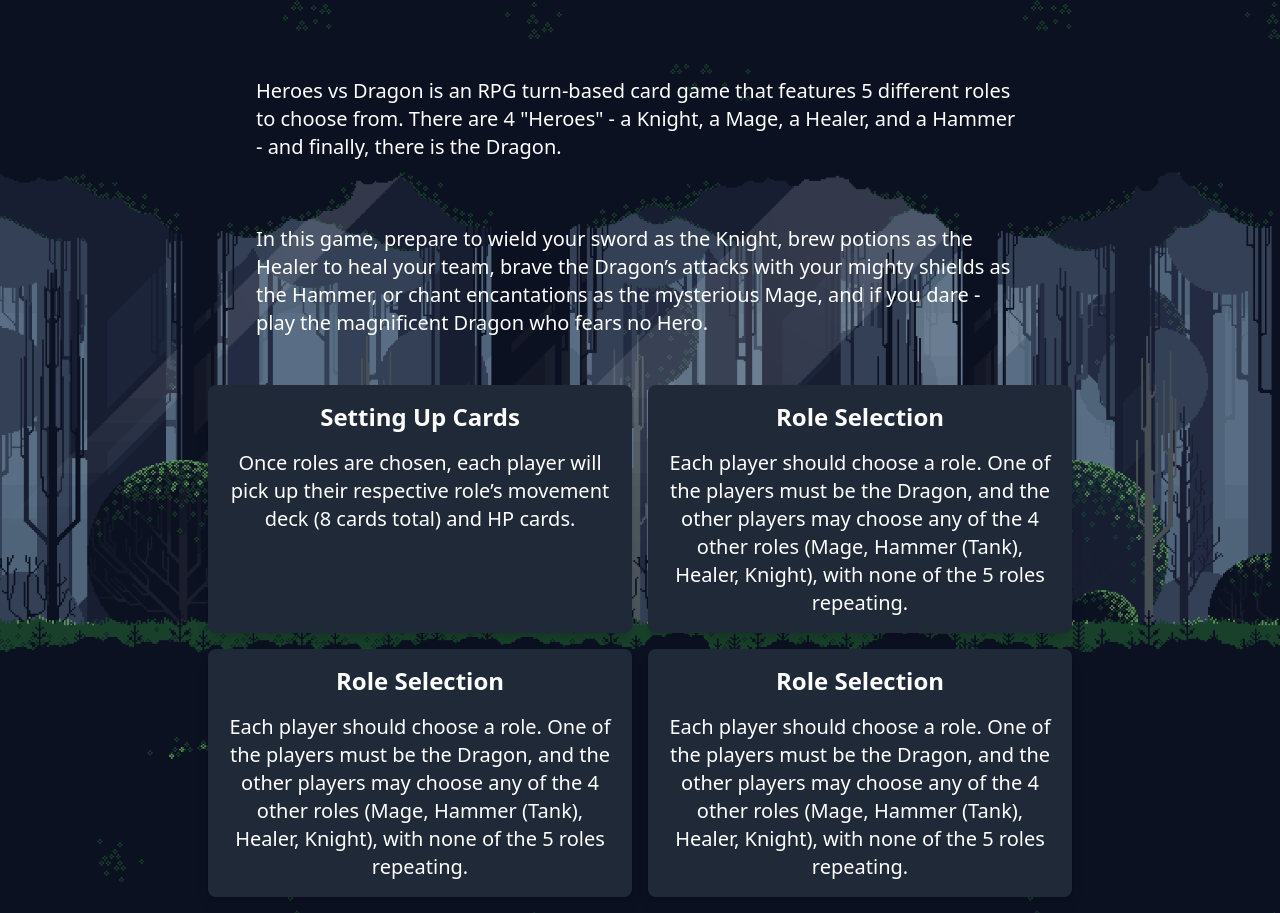
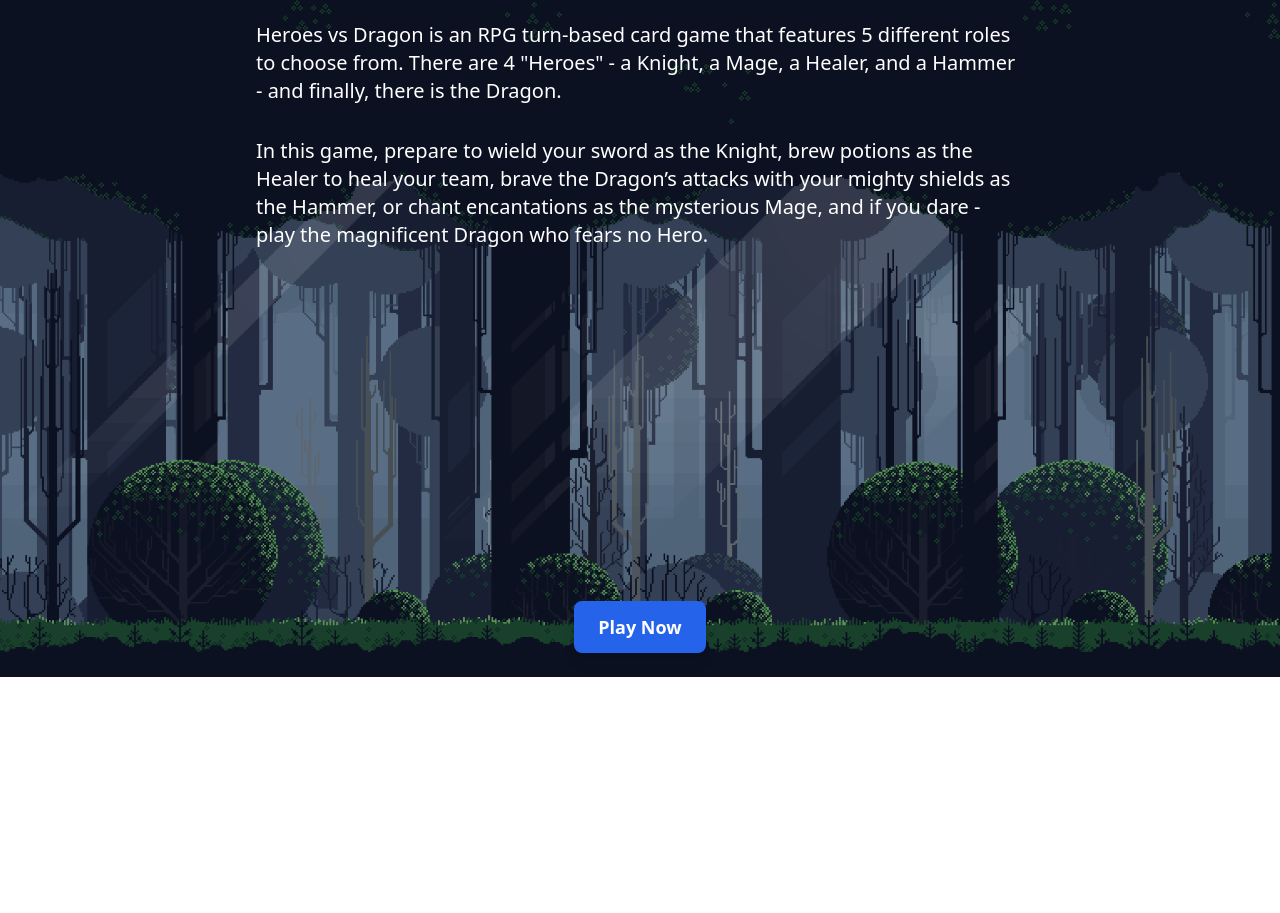
Before and after one commit to Chen-Prototypes/big-two, a Next.js app: page / in a window 1280 px wide. Shown: the part 123-1036 px from the top of the page. After the commit the page ends 800 px from the top, so only its background shows below. Built offline with nearby package versions, Linux system fonts and the light colour scheme.

Commit message:
Finish generic intro page with basic animation

```diff
--- a/src/app/page.tsx
+++ b/src/app/page.tsx
@@ -5,32 +5,9 @@ import { motion } from 'framer-motion';
 import './globals.css';
 import './Home.module.css';
 
-const instructions = [
-	{
-		step: 'Role Selection',
-		details:
-			'Each player should choose a role. One of the players must be the Dragon, and the other players may choose any of the 4 other roles (Mage, Hammer (Tank), Healer, Knight), with none of the 5 roles repeating.',
-	},
-	{
-		step: 'Setting Up Cards',
-		details:
-			'Once roles are chosen, each player will pick up their respective role’s movement deck (8 cards total) and HP cards.',
-	},
-	{
-		step: 'First Moves',
-		details:
-			'The Dragon makes the first move in each game. Then, each Hero will take a turn, placing one of their 3 movement cards to either attack the Dragon, defend in some manner, OR use their special ability.',
-	},
-	{
-		step: 'Rotation',
-		details:
-			'The game will continue, with all of the players taking a turn, until either the Dragon is defeated (Heroes win), or all Heroes are defeated (Dragon wins!).',
-	},
-];
-
 const Page: React.FC = () => {
 	return (
-		<div className="flex flex-col justify-start items-center h-screen text-center pt-8">
+		<div className="flex flex-col justify-start items-center h-screen text-center">
 			<motion.h1
 				initial={{ opacity: 0 }}
 				animate={{ opacity: 1 }}
@@ -42,8 +19,8 @@ const Page: React.FC = () => {
 			<motion.p
 				initial={{ opacity: 0 }}
 				animate={{ opacity: 1 }}
-				transition={{ duration: 1, delay: 2.3 }}
-				className="text-md md:text-lg lg:text-xl font-light text-white max-w-3xl mt-16 leading-relaxed text-left"
+				transition={{ duration: 1, delay: 2.5 }}
+				className="text-md md:text-lg lg:text-xl font-light text-white max-w-3xl mt-10 leading-relaxed text-left"
 			>
 				Heroes vs Dragon is an RPG turn-based card game that features 5
 				different roles to choose from. There are 4 "Heroes" - a Knight, a Mage,
@@ -52,8 +29,8 @@ const Page: React.FC = () => {
 			<motion.p
 				initial={{ opacity: 0 }}
 				animate={{ opacity: 1 }}
-				transition={{ duration: 1, delay: 3.3 }}
-				className="text-md md:text-lg lg:text-xl font-light text-white max-w-3xl mt-16 leading-relaxed text-left"
+				transition={{ duration: 1, delay: 4 }}
+				className="text-md md:text-lg lg:text-xl font-light text-white max-w-3xl mt-8 leading-relaxed text-left"
 			>
 				In this game, prepare to wield your sword as the Knight, brew potions as
 				the Healer to heal your team, brave the Dragon’s attacks with your
@@ -64,7 +41,7 @@ const Page: React.FC = () => {
 				<motion.div
 					initial={{ opacity: 0, y: 50 }}
 					animate={{ opacity: 1, y: 0 }}
-					transition={{ duration: 1, delay: 2 }}
+					transition={{ duration: 1, delay: 5.5 }}
 					className="bg-gray-800 p-4 rounded-lg shadow-lg"
 				>
 					<h2 className="text-lg md:text-xl lg:text-2xl font-bold text-white mb-4">
@@ -78,39 +55,7 @@ const Page: React.FC = () => {
 				<motion.div
 					initial={{ opacity: 0, y: 50 }}
 					animate={{ opacity: 1, y: 0 }}
-					transition={{ duration: 1, delay: 2 }}
-					className="bg-gray-800 p-4 rounded-lg shadow-lg"
-				>
-					<h2 className="text-lg md:text-xl lg:text-2xl font-bold text-white mb-4">
-						Role Selection
-					</h2>
-					<p className="text-md md:text-lg lg:text-xl font-light text-white">
-						Each player should choose a role. One of the players must be the
-						Dragon, and the other players may choose any of the 4 other roles
-						(Mage, Hammer (Tank), Healer, Knight), with none of the 5 roles
-						repeating.
-					</p>
-				</motion.div>
-				<motion.div
-					initial={{ opacity: 0, y: 50 }}
-					animate={{ opacity: 1, y: 0 }}
-					transition={{ duration: 1, delay: 2 }}
-					className="bg-gray-800 p-4 rounded-lg shadow-lg"
-				>
-					<h2 className="text-lg md:text-xl lg:text-2xl font-bold text-white mb-4">
-						Role Selection
-					</h2>
-					<p className="text-md md:text-lg lg:text-xl font-light text-white">
-						Each player should choose a role. One of the players must be the
-						Dragon, and the other players may choose any of the 4 other roles
-						(Mage, Hammer (Tank), Healer, Knight), with none of the 5 roles
-						repeating.
-					</p>
-				</motion.div>
-				<motion.div
-					initial={{ opacity: 0, y: 50 }}
-					animate={{ opacity: 1, y: 0 }}
-					transition={{ duration: 1, delay: 2 }}
+					transition={{ duration: 1, delay: 7 }}
 					className="bg-gray-800 p-4 rounded-lg shadow-lg"
 				>
 					<h2 className="text-lg md:text-xl lg:text-2xl font-bold text-white mb-4">
@@ -124,6 +69,9 @@ const Page: React.FC = () => {
 					</p>
 				</motion.div>
 			</div>
+			<motion.button className="mx-auto px-6 py-3 mt-10 bg-blue-600 text-white text-lg font-bold rounded-lg hover:bg-blue-700 focus:outline-none focus:ring-2 focus:ring-blue-500 focus:ring-opacity-50 shadow-lg">
+				Play Now
+			</motion.button>
 		</div>
 	);
 };
```
